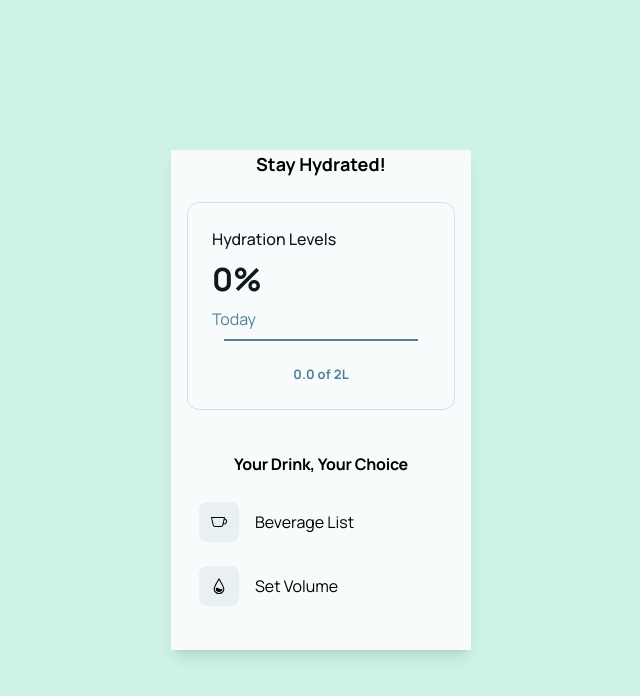
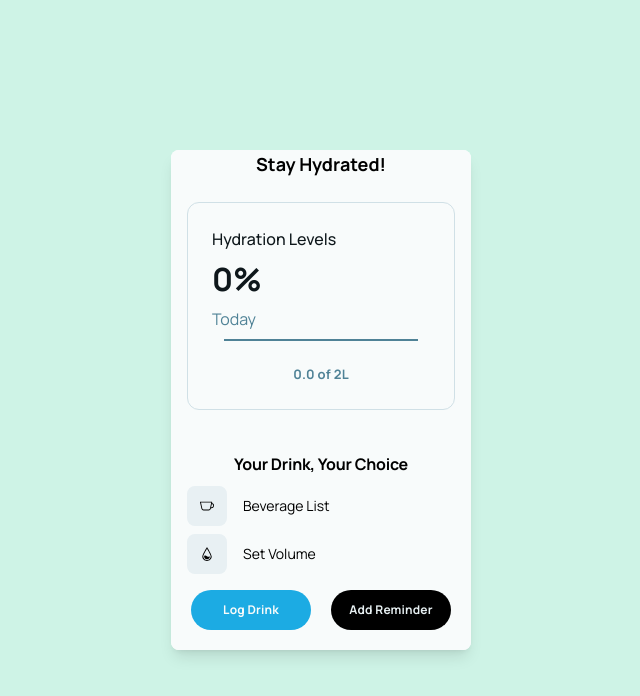
Before and after one commit to seanverano/reboost, a React (Vite) app: page / in a window 1280 px wide. Shown: the top 696 px of the page, without its empty margins (319-959 px from the left). Built offline with nearby package versions, Linux system fonts and the light colour scheme.

Commit message:
Add two buttons in the DrinkPage

```diff
--- a/src/components/drink_features/DrinkModalButton.jsx
+++ b/src/components/drink_features/DrinkModalButton.jsx
@@ -1,5 +1,5 @@
 import React from "react";
-import { IoMdAdd } from "react-icons/io";
+import { FaPlus } from "react-icons/fa6";
 import { RiDeleteBin6Line } from "react-icons/ri";
 
 const DrinkModalButton = ({ handleAdd, handleDelete }) => {
@@ -7,13 +7,13 @@ const DrinkModalButton = ({ handleAdd, handleDelete }) => {
     <div className="flex flex-row space-x-3">
       <button
         onClick={handleAdd}
-        className="text-base text-center bg-[#1CABE3] text-[#F9FBFA] px-4 py-2 rounded-lg hover:bg-[#4DA3B5]"
+        className="text-base text-center bg-[#1CABE3] text-[#F8FBFB] px-4 py-2 rounded-lg hover:bg-[#4DA3B5]"
       >
-        <IoMdAdd />
+        <FaPlus />
       </button>
       <button
         onClick={handleDelete}
-        className="text-base text-center  bg-[#1CABE3] text-[#F9FBFA] px-4 py-2 rounded-lg hover:bg-[#4DA3B5]"
+        className="text-base text-center bg-[#1CABE3] text-[#F8FBFB] px-4 py-2 rounded-lg hover:bg-[#4DA3B5]"
       >
         <RiDeleteBin6Line />
       </button>
--- a/src/components/drink_features/DrinkType.jsx
+++ b/src/components/drink_features/DrinkType.jsx
@@ -38,14 +38,14 @@ const DrinkType = () => {
 
   return (
     <>
-      <div className="flex items-center gap-4 px-4 h-14 w-full">
+      <div className="flex items-center gap-4 px-4 h-10 w-full">
         <div
           onClick={openModal}
-          className="text-[#000000] text-base flex items-center justify-center rounded-lg bg-[#e8f0f3] size-10 cursor-pointer transition-transform duration-200 active:translate-y-1"
+          className="text-[#000000] text-sm flex items-center justify-center rounded-lg bg-[#e8f0f3] size-10 cursor-pointer transition-transform duration-200 active:scale-90"
         >
           <BsCup />
         </div>
-        <p className="text-[#000000] text-base font-normal leading-normal">
+        <p className="text-[#000000] text-sm font-normal leading-normal">
           Beverage List
         </p>
       </div>
@@ -64,7 +64,7 @@ const DrinkType = () => {
             value={newDrink}
             onChange={(e) => setNewDrink(e.target.value)}
             placeholder="Enter new beverage"
-            className="italic text-[#000000] text-xs text-center mt-4 mb-3 p-2 border border-[#CFECF4] rounded-full w-[175px] focus:outline-none focus:ring-1 focus:ring-[#1CABE3]"
+            className="placeholder:italic bg-[#F9FBFA] text-[#000000] text-xs text-center mt-4 mb-3 p-2 border border-[#CFECF4] rounded-full w-[175px] focus:outline-none focus:ring-1 focus:ring-[#1CABE3]"
           />
           <DrinkModalButton
             handleAdd={handleAddDrink}
--- a/src/components/drink_features/DrinkVolume.jsx
+++ b/src/components/drink_features/DrinkVolume.jsx
@@ -33,14 +33,14 @@ const DrinkVolume = () => {
 
   return (
     <>
-      <div className="flex items-center gap-4 px-4 h-14 w-full">
+      <div className="flex items-center gap-4 px-4 h-10 w-full">
         <div
           onClick={openModal}
-          className="text-[#000000] text-base flex items-center justify-center rounded-lg bg-[#e8f0f3] size-10 cursor-pointer transition-transform duration-200 active:translate-y-1"
+          className="text-[#000000] text-sm flex items-center justify-center rounded-lg bg-[#e8f0f3] size-10 cursor-pointer transition-transform duration-200 active:scale-90"
         >
           <SiRainmeter />
         </div>
-        <p className="text-[#000000] text-base font-normal leading-normal">
+        <p className="text-[#000000] text-sm font-normal leading-normal">
           Set Volume
         </p>
       </div>
@@ -61,7 +61,7 @@ const DrinkVolume = () => {
             value={newVolume}
             onChange={(e) => setNewVolume(e.target.value)}
             placeholder="Enter new volume (in ml)"
-            className="italic text-[#000000] text-xs text-center mt-4 mb-3 p-2 border border-[#CFECF4] rounded-full w-[175px] focus:outline-none focus:ring-1 focus:ring-[#1CABE3]"
+            className="placeholder:italic bg-[#F9FBFA] text-[#000000] text-xs text-center mt-4 mb-3 p-2 border border-[#CFECF4] rounded-full w-[175px] focus:outline-none focus:ring-1 focus:ring-[#1CABE3]"
             min="0"
           />
           <DrinkModalButton
--- a/src/pages/DrinkPage.jsx
+++ b/src/pages/DrinkPage.jsx
@@ -1,12 +1,11 @@
 import React from "react";
-import { FaPlus } from "react-icons/fa6";
 import DrinkVolume from "../components/drink_features/DrinkVolume";
 import DrinkType from "../components/drink_features/DrinkType";
 
 const DrinkPage = () => {
   return (
     <>
-      <div className="font-manrope flex flex-col h-full w-[300px] h-[500px] bg-[#F8FBFB]">
+      <div className="font-manrope flex flex-col h-full w-[300px] h-[500px] bg-[#F8FBFB] rounded-lg">
         <h1 className="text-center font-bold text-lg">Stay Hydrated!</h1>
         <div className="flex flex-wrap gap-4 px-4 py-6">
           <div className="flex w-72 flex-1 flex-col gap-2 rounded-xl border border-[#d0e0e6] p-6">
@@ -27,14 +26,26 @@ const DrinkPage = () => {
             </div>
           </div>
         </div>
-        <h1 className="text-center font-bold text-[lg] mb-2 leading-tight tracking-[-0.015em] px-4 pb-3 pt-5">
+        <h1 className="text-center font-bold text-[lg] leading-tight tracking-[-0.015em] px-4 pb-3 pt-5">
           Your Drink, Your Choice
         </h1>
         <div className="flex flex-row">
-          <div className="flex-[80%] gap-y-2 mx-3 flex flex-col text-center items-center justify-center">
+          <div className="flex-[80%] gap-y-2 mb-4 flex flex-col text-center items-center justify-center">
             <DrinkType />
             <DrinkVolume />
           </div>
+        </div>
+        <div className="flex flex-row space-x-5 justify-center">
+          <button className="m-0 w-[120px] rounded-full h-10 px-4 flex items-center justify-center bg-[#1CABE3] cursor-pointer transition-transform duration-200 active:translate-y-1">
+            <p className="text-[#F9FBFA] text-xs font-bold leading-normal tracking-[0.015em]">
+              Log Drink
+            </p>
+          </button>
+          <button className="m-0 w-[120px] rounded-full h-10 px-4 flex items-center justify-center bg-[#000000] cursor-pointer transition-transform duration-200 active:translate-y-1">
+            <p className="text-[#E7F0F2] text-xs font-bold leading-normal tracking-[0.015em]">
+              Add Reminder
+            </p>
+          </button>
         </div>
       </div>
     </>
```
